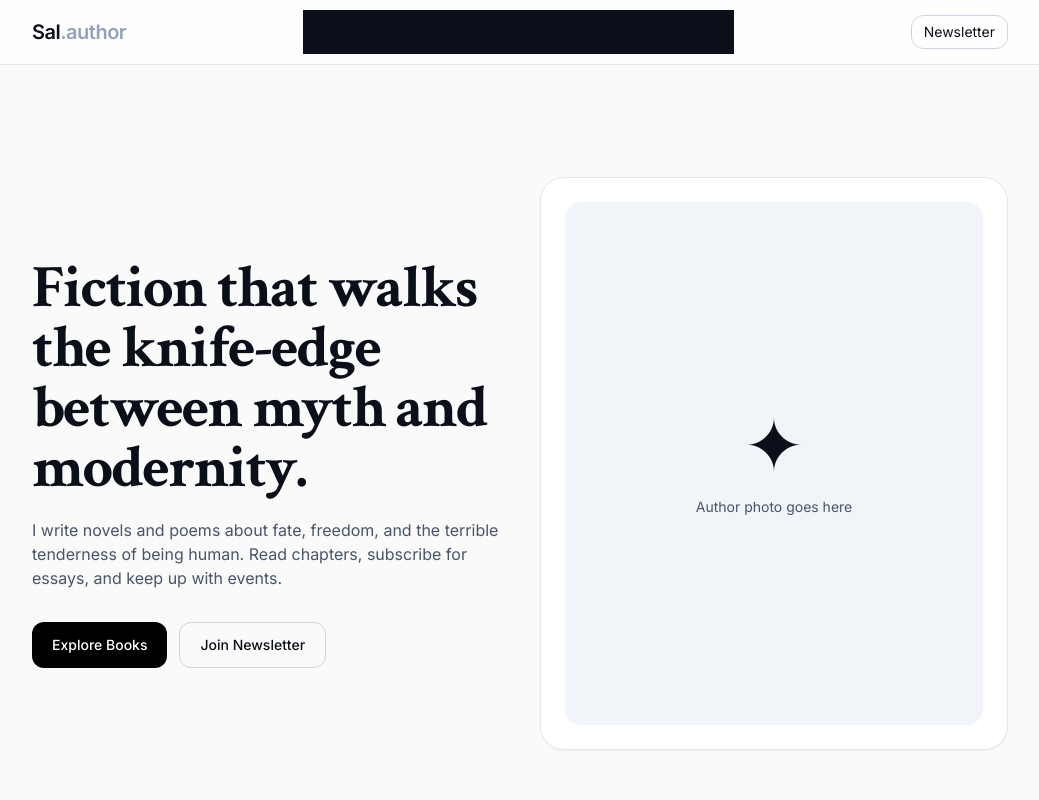
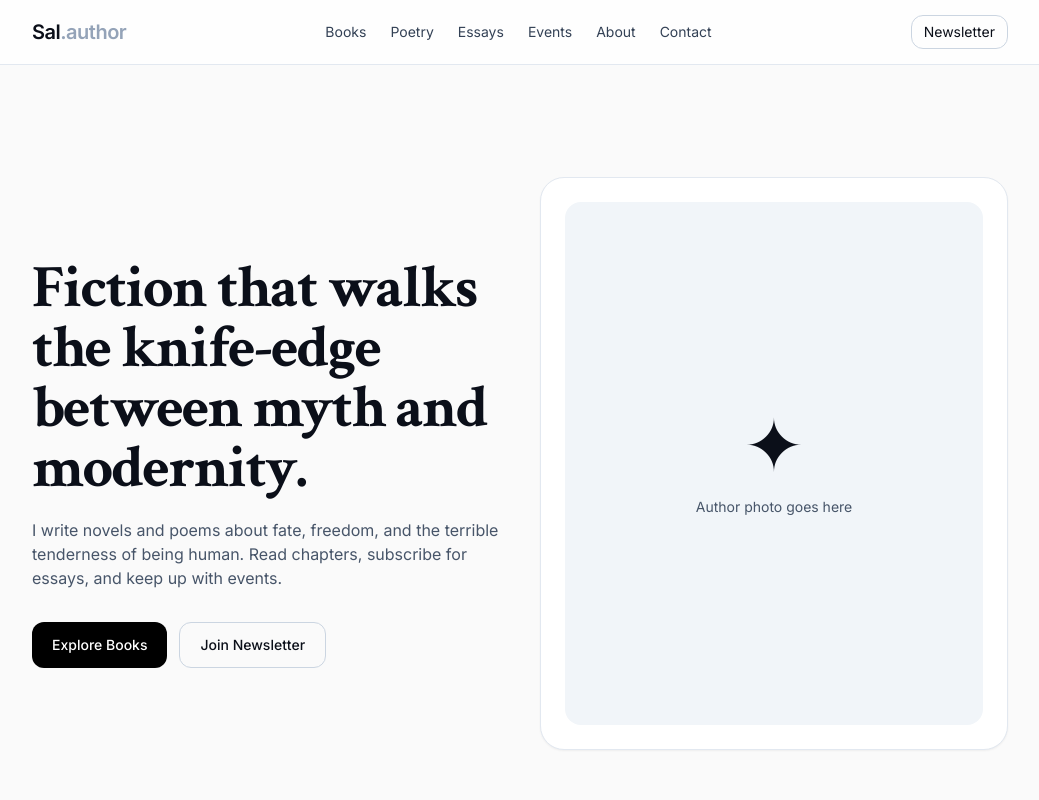
Before and after one commit to salmalikwrites/Author-site, a plain HTML site: page index.html in a window 1280 px wide. Shown: the top 800 px of the page, without its empty margins (120-1159 px from the left). Drawn offline with nearby package versions, Linux system fonts and the light colour scheme.

Commit message:
Update index.html

```diff
--- a/index.html
+++ b/index.html
@@ -31,39 +31,6 @@
     .fx-layer { position: absolute; inset: 0; }
     .fx-layer.bg { background-size: 160% 160%; will-change: background-position, transform; }
     .fx-glow { filter: blur(22px); opacity: .75; mix-blend-mode: screen; }
-/* === Navbar === */
-nav {
-  background: #0b0f19; /* dark background */
-  padding: 12px 20px;
-  display: flex;
-  gap: 24px;
-  justify-content: flex-start; /* align left, change to center if you want */
-}
-
-nav a {
-  color: var(--fg);
-  text-decoration: none;
-  font-weight: 500;
-  position: relative;
-}
-
-nav a::after {
-  content: "";
-  position: absolute;
-  left: 0;
-  bottom: -4px;
-  width: 100%;
-  height: 2px;
-  background: currentColor;
-  transform: scaleX(0);
-  transform-origin: right;
-  transition: transform 0.3s ease;
-}
-
-nav a:hover::after {
-  transform: scaleX(1);
-  transform-origin: left;
-}
 
     /* Endbringer palette */
     .fx-endbringer .fx-layer.bg {
```
